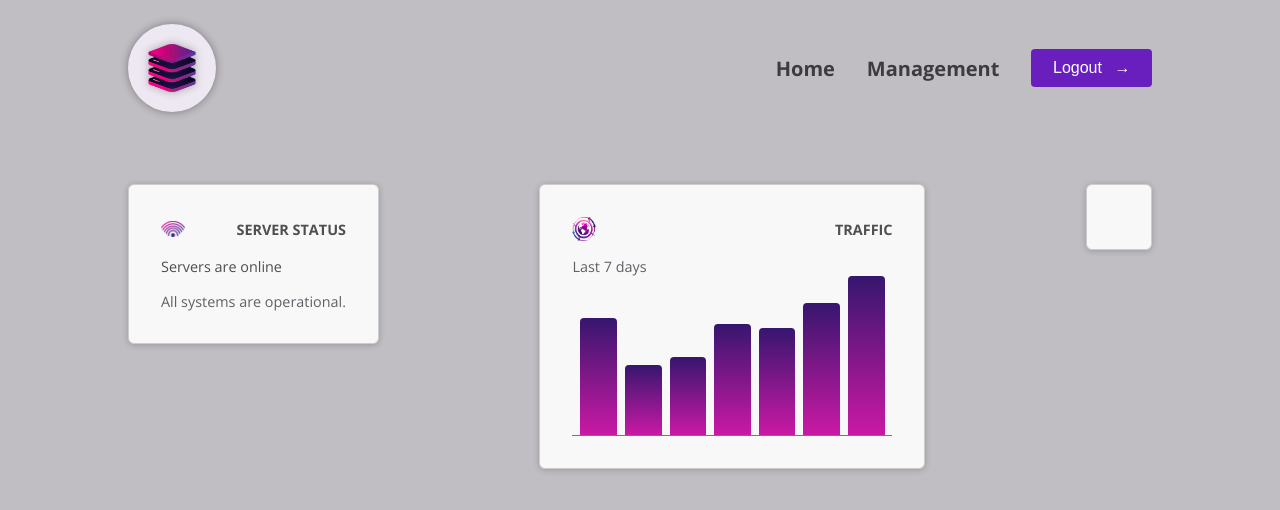
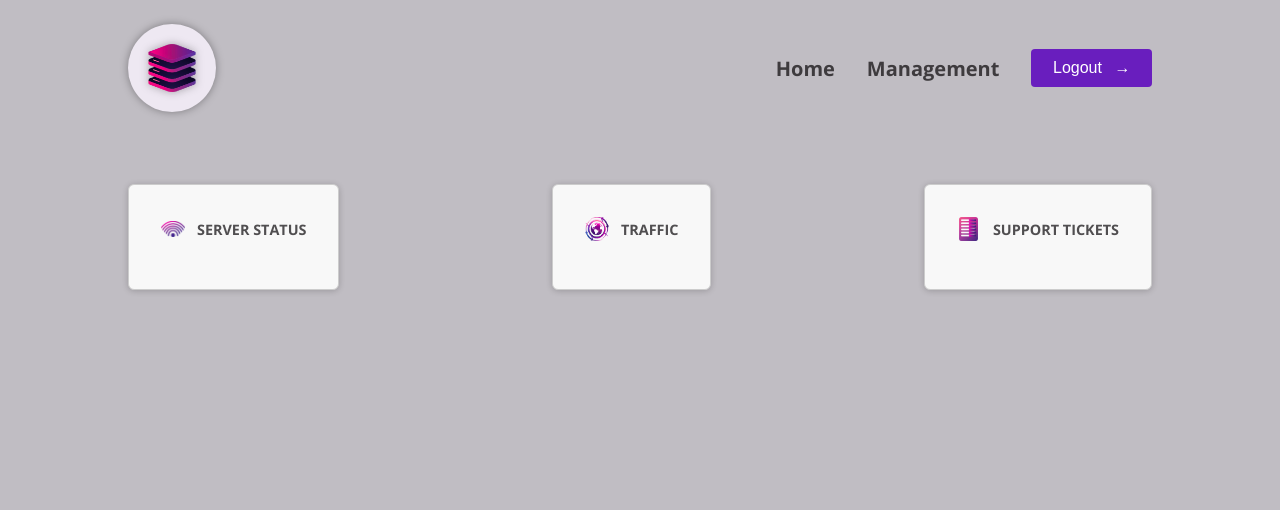
Before and after one commit to joseMarciano/understand-angular, an Angular app in the folder components-and-templates-deep-dive/: page / in a window 1280 px wide. Shown: the top 510 px of the page. Built offline with nearby package versions, Linux system fonts and the light colour scheme.

Commit message:
feat: :sparkles: create dashboard item component

```diff
--- a/components-and-templates-deep-dive/src/app/app.component.html
+++ b/components-and-templates-deep-dive/src/app/app.component.html
@@ -2,16 +2,16 @@
 
 <main>
   <div id="dashboard">
-    <div class="dashboard-item">
+    <app-dashboard-item [image]="{src: 'status.png', alt: 'A signal symbol'}" title="Server Status">
       <app-server-status/>
-    </div>
+    </app-dashboard-item>
 
-    <div class="dashboard-item">
+    <app-dashboard-item [image]="{src: 'globe.png', alt: 'A globe'}" title="Traffic">
       <app-traffic/>
-    </div>
+    </app-dashboard-item>
 
-    <div class="dashboard-item">
-
-    </div>
+    <app-dashboard-item [image]="{src: 'list.png', alt: 'A list of items'}" title="Support Tickets">
+      <app-tickets/>
+    </app-dashboard-item>
   </div>
 </main>
--- a/components-and-templates-deep-dive/src/app/app.component.ts
+++ b/components-and-templates-deep-dive/src/app/app.component.ts
@@ -2,6 +2,8 @@
 import {HeaderComponent} from "./header/header.component";
 import {ServerStatusComponent} from "./dashboard/server-status/server-status.component";
 import {TrafficComponent} from "./dashboard/traffic/traffic.component";
+import {DashboardItemComponent} from "./dashboard/dashboard-item/dashboard-item.component";
+import {TicketsComponent} from "./dashboard/tickets/tickets.component";
 
 @Component({
   selector: 'app-root',
@@ -10,9 +12,12 @@
   imports: [
     HeaderComponent,
     ServerStatusComponent,
-    TrafficComponent
+    TrafficComponent,
+    DashboardItemComponent,
+    TicketsComponent
   ]
 })
 export class AppComponent {
 
+  protected readonly DashboardItemComponent = DashboardItemComponent;
 }
--- /dev/null
+++ b/components-and-templates-deep-dive/src/app/dashboard/dashboard-item/dashboard-item.component.html
@@ -0,0 +1,9 @@
+<div class="dashboard-item">
+  <article>
+    <header>
+      <img [src]="image().src" [alt]="image().alt"/>
+      <h2>{{title()}}</h2>
+    </header>
+
+  </article>
+</div>
--- /dev/null
+++ b/components-and-templates-deep-dive/src/app/dashboard/dashboard-item/dashboard-item.component.ts
@@ -0,0 +1,17 @@
+import {Component, input} from '@angular/core';
+import {NgOptimizedImage} from "@angular/common";
+
+@Component({
+  selector: 'app-dashboard-item',
+  standalone: true,
+  imports: [
+    NgOptimizedImage
+  ],
+  templateUrl: './dashboard-item.component.html',
+  styleUrl: './dashboard-item.component.css'
+})
+export class DashboardItemComponent {
+  image = input.required<{ src: string, alt: string }>();
+  title = input.required<string>();
+
+}
```
Also changed, not shown: components-and-templates-deep-dive/src/app/dashboard/dashboard-item/dashboard-item.component.css (added).
